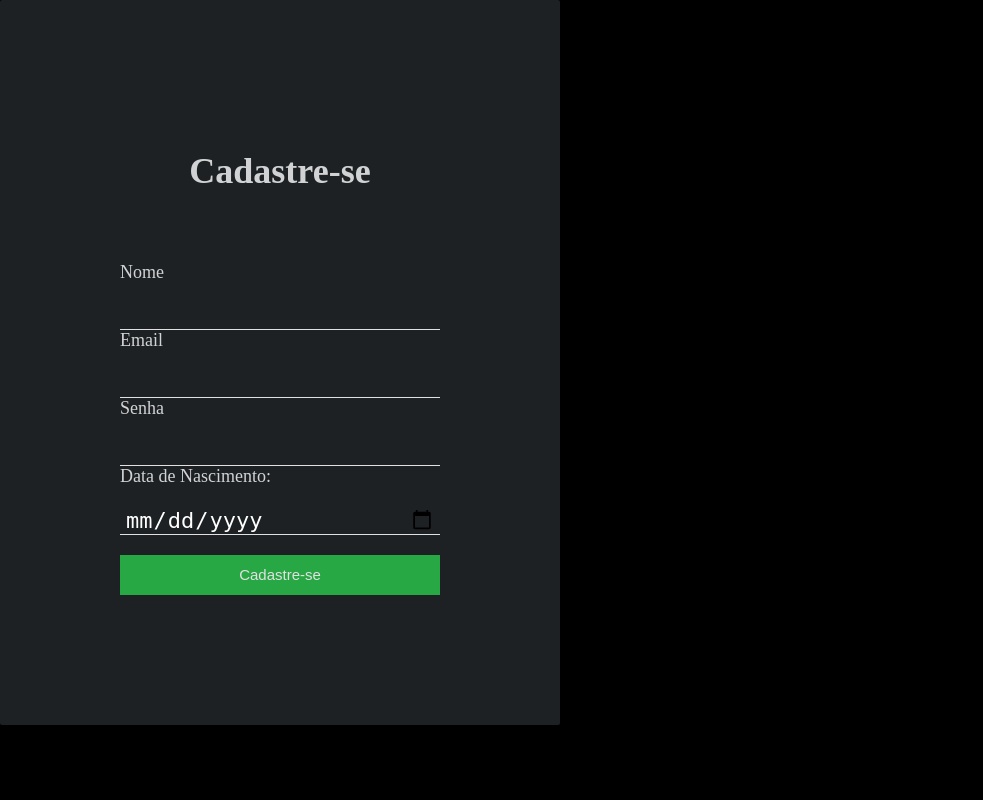
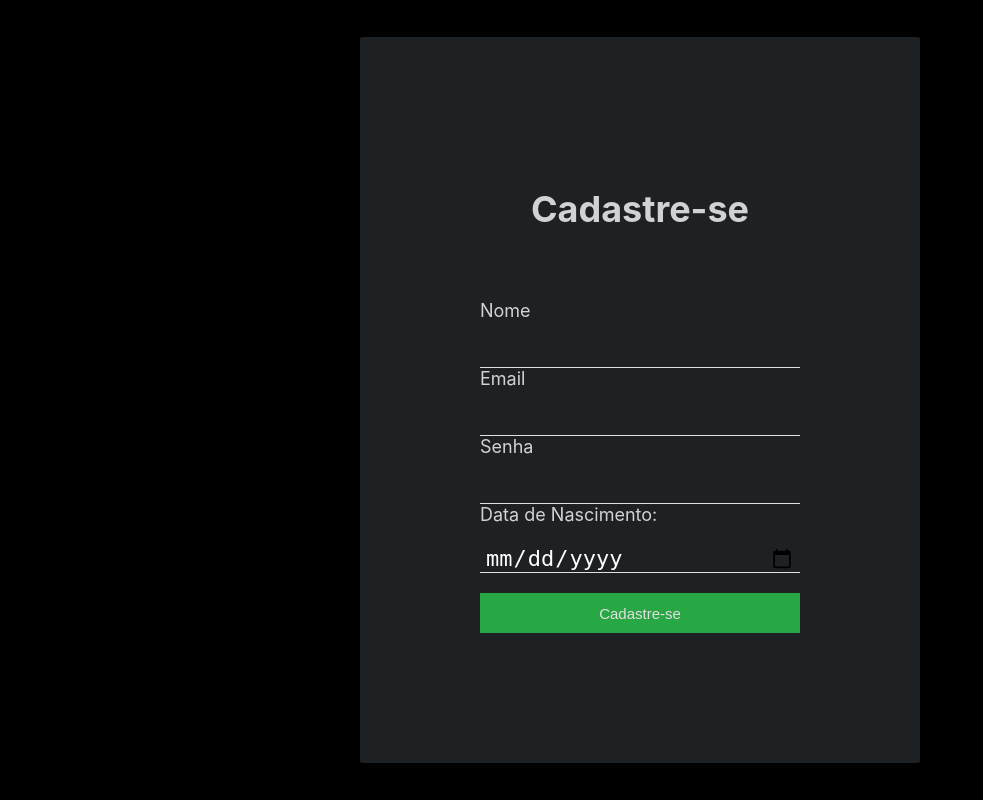
Before and after one commit to caiocesar04/projeto_integrador, a PHP site: page /app/views/usuarios/formCadastro.php in a window 1280 px wide. Shown: the whole page, without its empty margins (0-983 px from the left). Run offline with PHP 8.4, Linux system fonts and the light colour scheme.

Commit message:
Update style.css

```diff
--- a/brashop/app/views/helpers/style.css
+++ b/brashop/app/views/helpers/style.css
@@ -4,7 +4,7 @@ body {
     background-color: black;
 }
 
-#login {
+#title {
     display: flex;
     align-items: center;
     justify-content: center;
```
